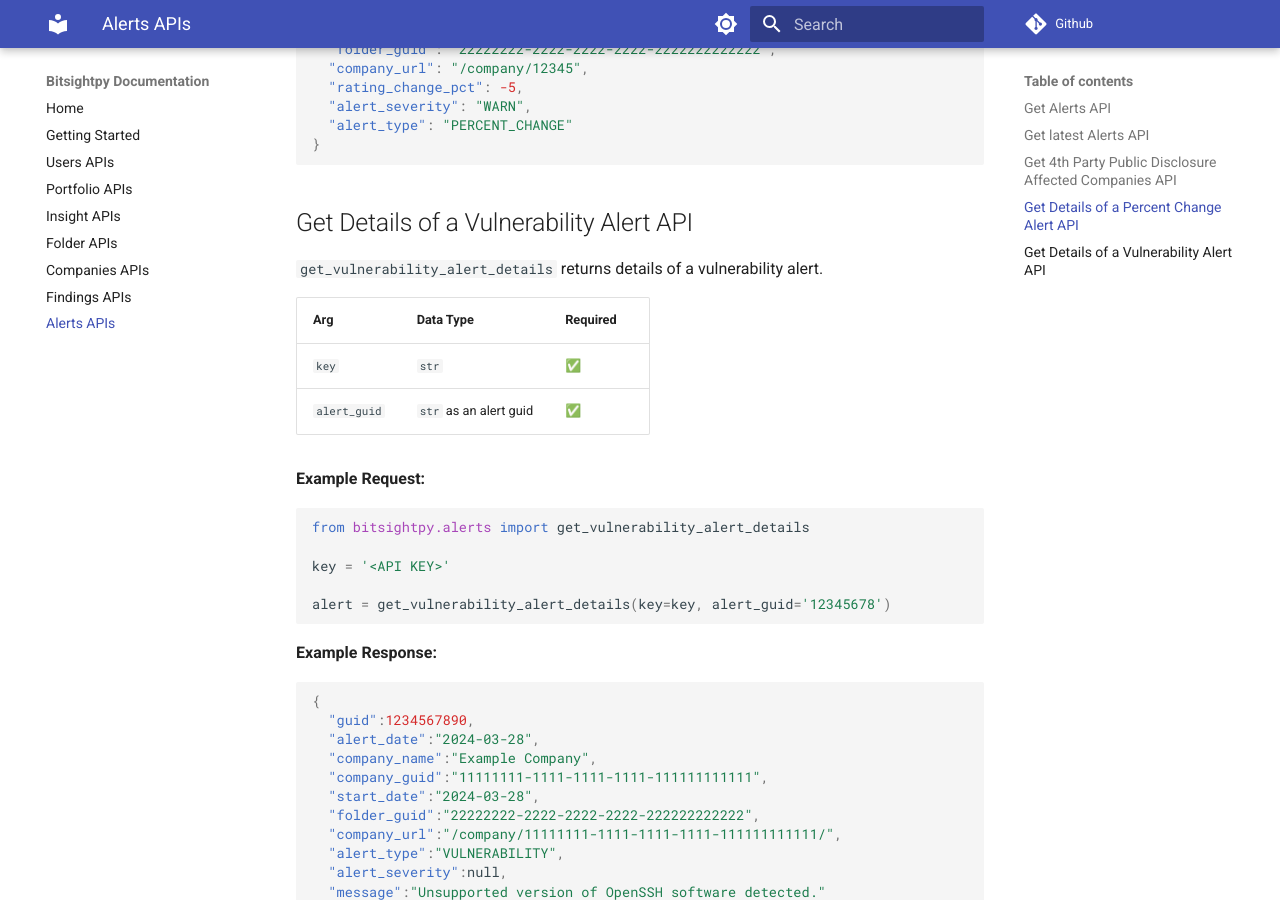
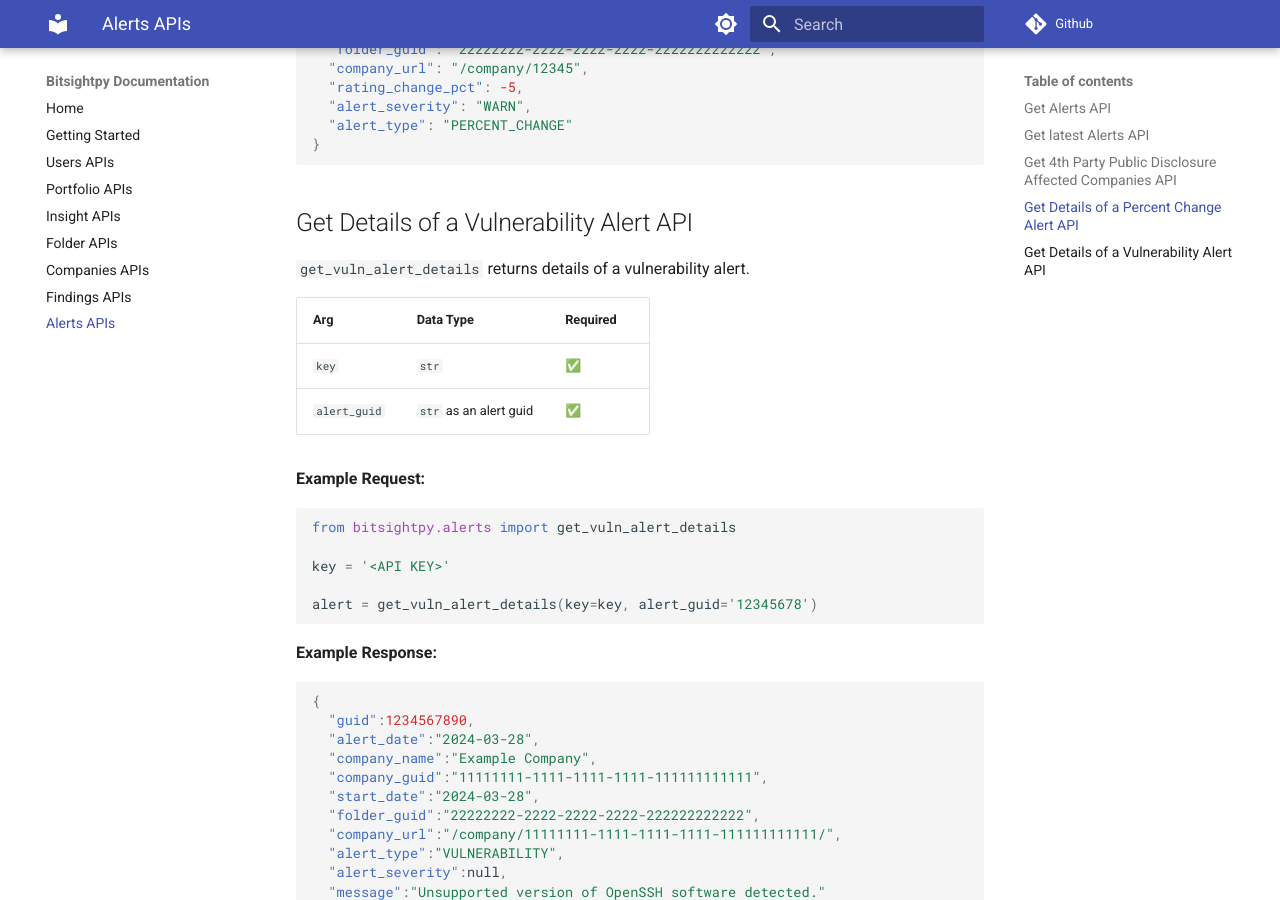
Before and after one commit to 0x41424142/bitsightpy, an MkDocs documentation site: the page built from docs/alerts.md, in a window 1280 px wide and 900 px high, scrolled down 5431 px. Built offline with MkDocs 1.6.1 and Material for MkDocs 9.7.7, drawn with Linux system fonts in a browser that asks for light colours; comment, search, counter and statistics services are not loaded.

Commit message:
Changed docs

````diff
--- a/docs/alerts.md
+++ b/docs/alerts.md
@@ -215,7 +215,7 @@
 
 ## Get Details of a Vulnerability Alert API
 
-```get_vulnerability_alert_details``` returns details of a vulnerability alert.
+```get_vuln_alert_details``` returns details of a vulnerability alert.
 
 | Arg | Data Type | Required |
 | -- | -- | -- |
@@ -226,11 +226,11 @@
 **Example Request:**
 
 ```py
-from bitsightpy.alerts import get_vulnerability_alert_details
+from bitsightpy.alerts import get_vuln_alert_details
 
 key = '<API KEY>'
 
-alert = get_vulnerability_alert_details(key=key, alert_guid='12345678')
+alert = get_vuln_alert_details(key=key, alert_guid='12345678')
 ```
 
 **Example Response:**
````
Also changed, not shown: README.md (+10 -1 lines), docs/index.md (+10 -1 lines), 3 other files.
